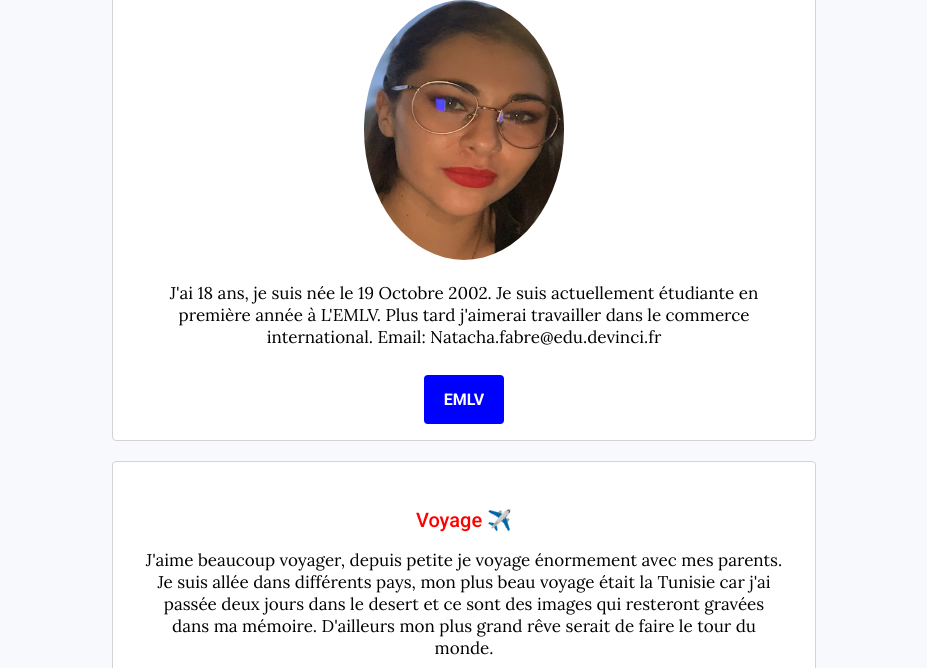
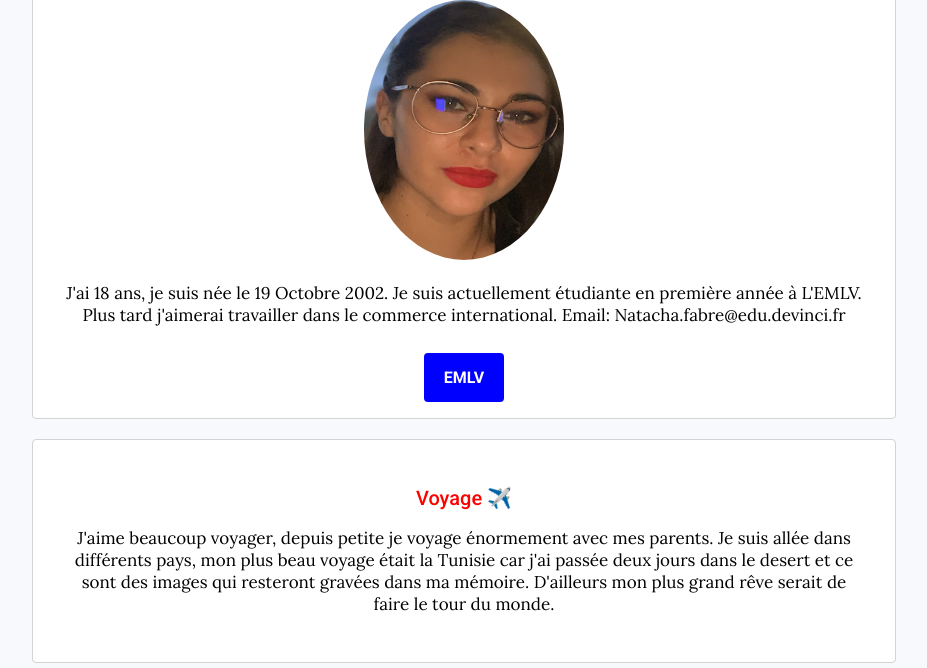
Before and after one commit to Fabrenatacha/wagon, a plain HTML site: page index.html in a window 1280 px wide. Shown: the part 132-800 px from the top of the page, without its empty margins (176-1103 px from the left). Drawn offline with Linux system fonts and the light colour scheme.

Commit message:
Update Style.css

```diff
--- a/css/Style.css
+++ b/css/Style.css
@@ -46,7 +46,7 @@ a:hover {
 	padding: 40px;
 	box-shadow: 0px 10px 30px rgba(0,0,0,0,1);
 	border-radius: 4px;
-	margin: 20px 280px;
+	margin: 20px 200px;
 	text-align: center;
 }
 
```
